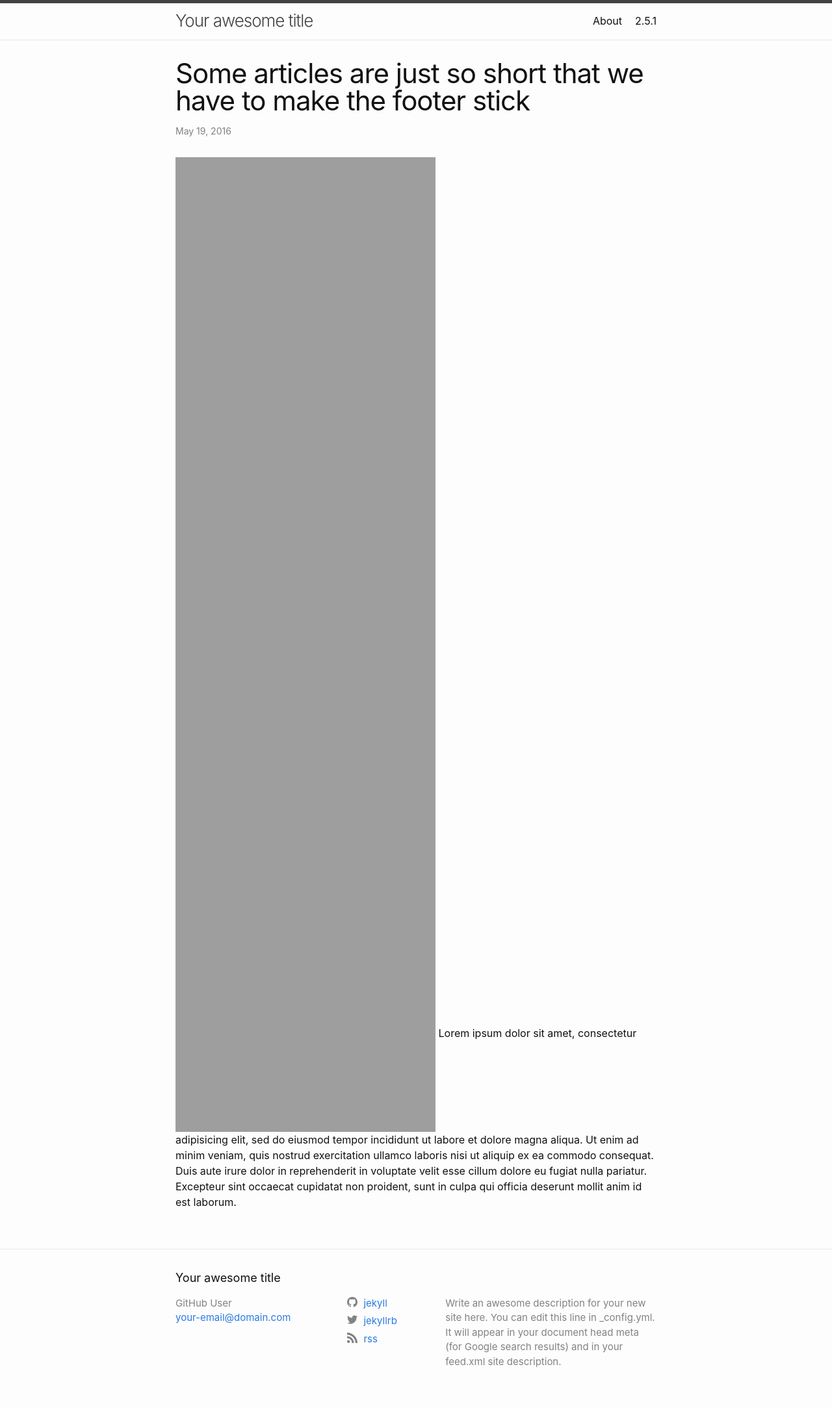
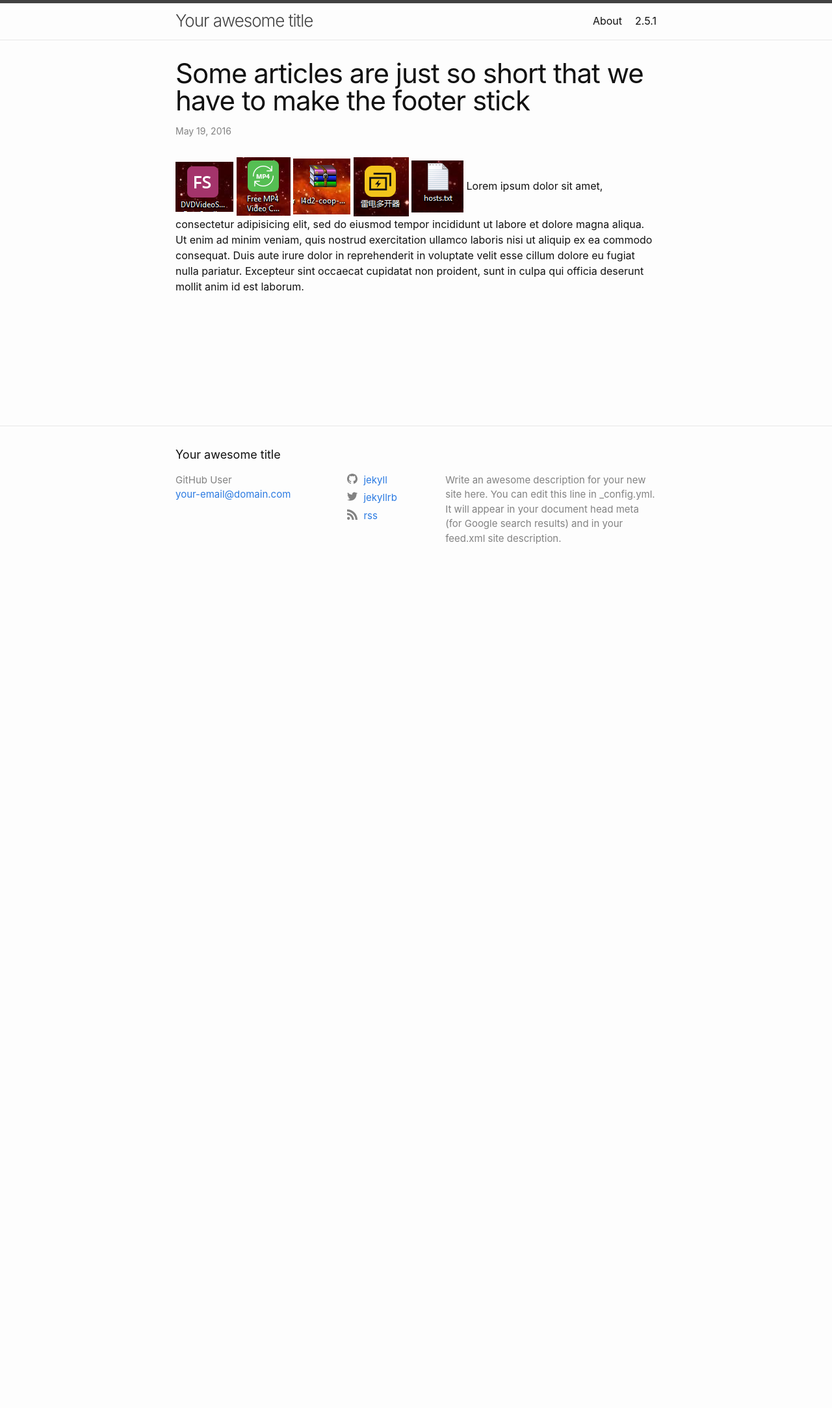
Before and after one commit to gittime999/l4d2-coop, a Jekyll site: the page built from _posts/2016-05-19-super-short-article.md, in a window 1280 px wide. Shown: the whole page at 65% size. Built offline with Jekyll 4.4.1, drawn with Linux system fonts in a browser that asks for light colours; after the commit the page ends 900 px from its top, so only the background shows below that.

Commit message:
Update 2016-05-19-super-short-article.md

```diff
--- a/_posts/2016-05-19-super-short-article.md
+++ b/_posts/2016-05-19-super-short-article.md
@@ -3,9 +3,9 @@ layout: post
 title: "Some articles are just so short that we have to make the footer stick"
 categories: misc
 ---
-![有帮助的截图1]({{ site.url }}/l4d2-coop/assets/01.png)
-![有帮助的截图2]({{ site.url }}/l4d2-coop/assets/02.png)
-![有帮助的截图3]({{ site.url }}/l4d2-coop/assets/03.png)
-![有帮助的截图4]({{ site.url }}/l4d2-coop/assets/04.png)
-![有帮助的截图5]({{ site.url }}/l4d2-coop/assets/05.png)
+![有帮助的截图1]({{ site.url }}/l4d2-coop/assets/1.png)
+![有帮助的截图2]({{ site.url }}/l4d2-coop/assets/2.png)
+![有帮助的截图3]({{ site.url }}/l4d2-coop/assets/3.png)
+![有帮助的截图4]({{ site.url }}/l4d2-coop/assets/4.png)
+![有帮助的截图5]({{ site.url }}/l4d2-coop/assets/5.png)
 Lorem ipsum dolor sit amet, consectetur adipisicing elit, sed do eiusmod tempor incididunt ut labore et dolore magna aliqua. Ut enim ad minim veniam, quis nostrud exercitation ullamco laboris nisi ut aliquip ex ea commodo consequat. Duis aute irure dolor in reprehenderit in voluptate velit esse cillum dolore eu fugiat nulla pariatur. Excepteur sint occaecat cupidatat non proident, sunt in culpa qui officia deserunt mollit anim id est laborum.
```
